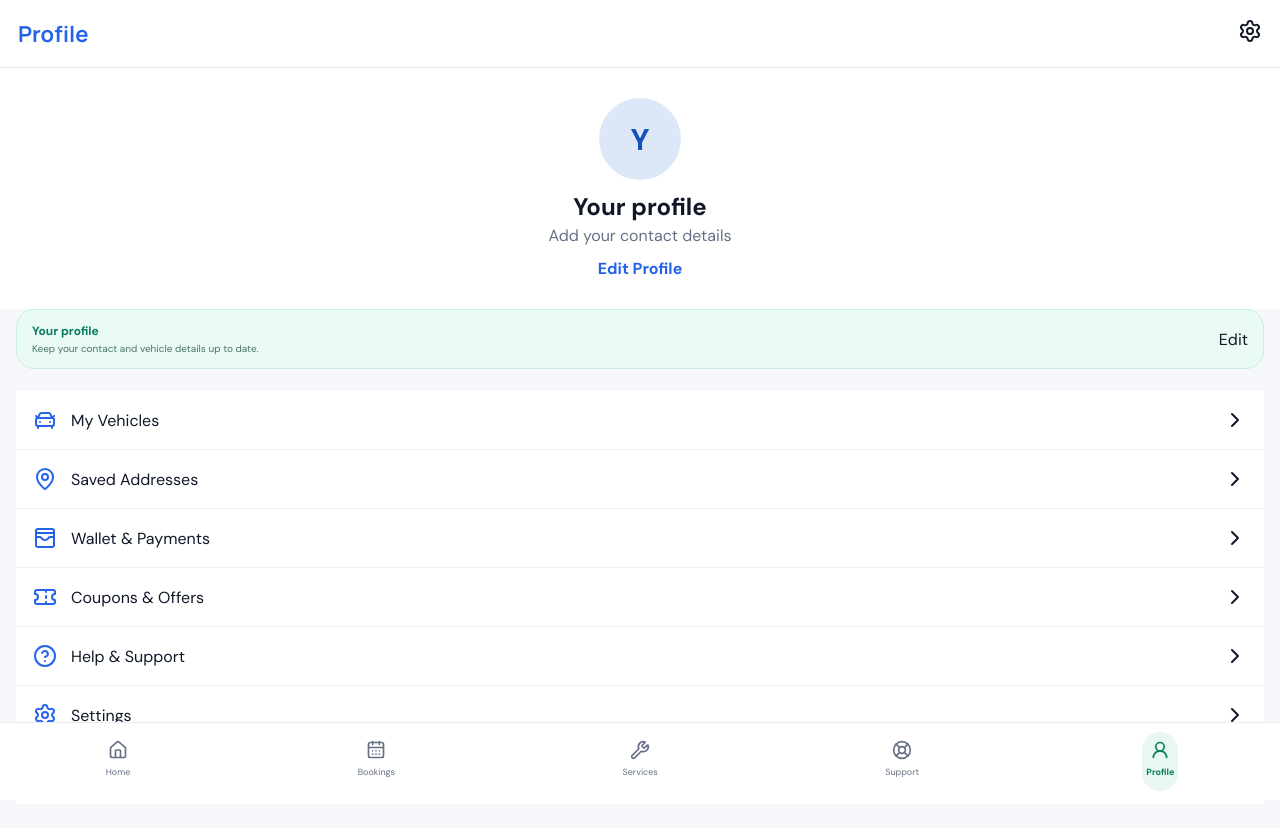
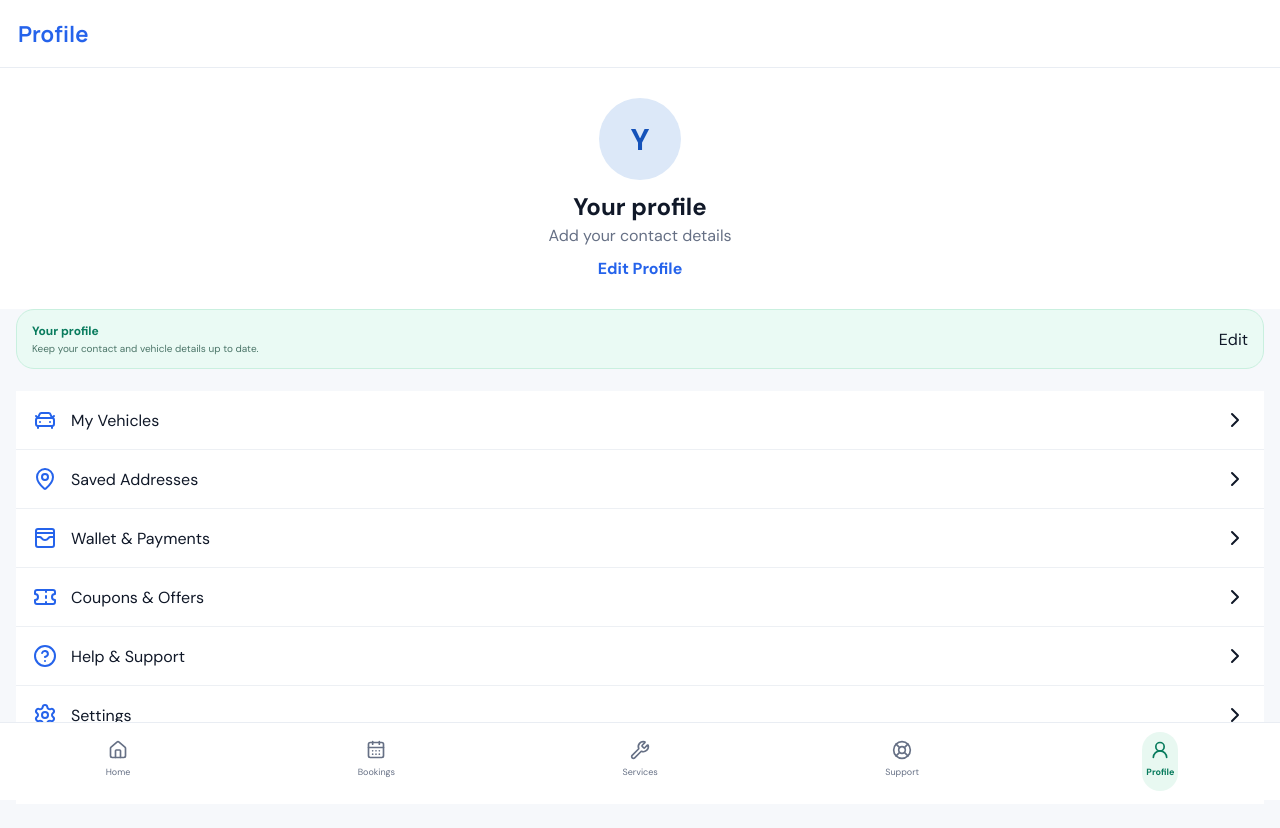
Before and after one commit to Enayatalibarkaat/MechanicGo, a Next.js app: page /profile in a window 1280 px wide. Shown: the top 828 px of the page. Built offline with nearby package versions, Linux system fonts and the light colour scheme; no server answers.

Commit message:
Remove duplicate settings icon from profile header

```diff
--- a/app/profile/page.tsx
+++ b/app/profile/page.tsx
@@ -10,5 +10,5 @@ export default function Profile(){
   fetch("/api/profile/current",{cache:"no-store"}).then(async r=>{const d=await r.json();if(!r.ok||!d.user)return;const u=d.user;setName(u.name||"Your profile");setEmail(u.email||"");setPhone(u.phone||"");if(!photo&&u.profilePhotoUrl)setPhoto(u.profilePhotoUrl);try{const old=JSON.parse(localStorage.getItem("mechanicgo_profile")||"{}");localStorage.setItem("mechanicgo_profile",JSON.stringify({...old,name:u.name,email:u.email,phone:u.phone,dob:u.dob,gender:u.gender,role:u.role,vehicleTypes:u.vehicleTypes}))}catch{}}).catch(()=>{});
  },[]);
  const logout=()=>{location.href="/logout"};
- return <main className="appPage"><header className="pageHeader"><h1>Profile</h1><a href="/settings"><Settings/></a></header><section className="profileHero"><div className="profileBig">{photo?<img src={photo} alt="Profile"/>:name[0]?.toUpperCase()||"?"}</div><h2>{name}</h2><p>{phone||email||"Add your contact details"}</p><a href="/profile/edit">Edit Profile</a></section><div className="profileCompletion"><div><b>Your profile</b><span>Keep your contact and vehicle details up to date.</span></div><a href="/profile/edit">Edit</a></div><div className="menuList">{menuItems.map(([Icon,t,u])=><a href={u} key={t}><Icon/><span>{t}</span><ChevronRight/></a>)}<button className="menuListLogout logout" onClick={logout}><LogOut/><span>Logout</span></button></div><Bottom active="profile"/></main>
+ return <main className="appPage"><header className="pageHeader"><h1>Profile</h1></header><section className="profileHero"><div className="profileBig">{photo?<img src={photo} alt="Profile"/>:name[0]?.toUpperCase()||"?"}</div><h2>{name}</h2><p>{phone||email||"Add your contact details"}</p><a href="/profile/edit">Edit Profile</a></section><div className="profileCompletion"><div><b>Your profile</b><span>Keep your contact and vehicle details up to date.</span></div><a href="/profile/edit">Edit</a></div><div className="menuList">{menuItems.map(([Icon,t,u])=><a href={u} key={t}><Icon/><span>{t}</span><ChevronRight/></a>)}<button className="menuListLogout logout" onClick={logout}><LogOut/><span>Logout</span></button></div><Bottom active="profile"/></main>
 }
```
